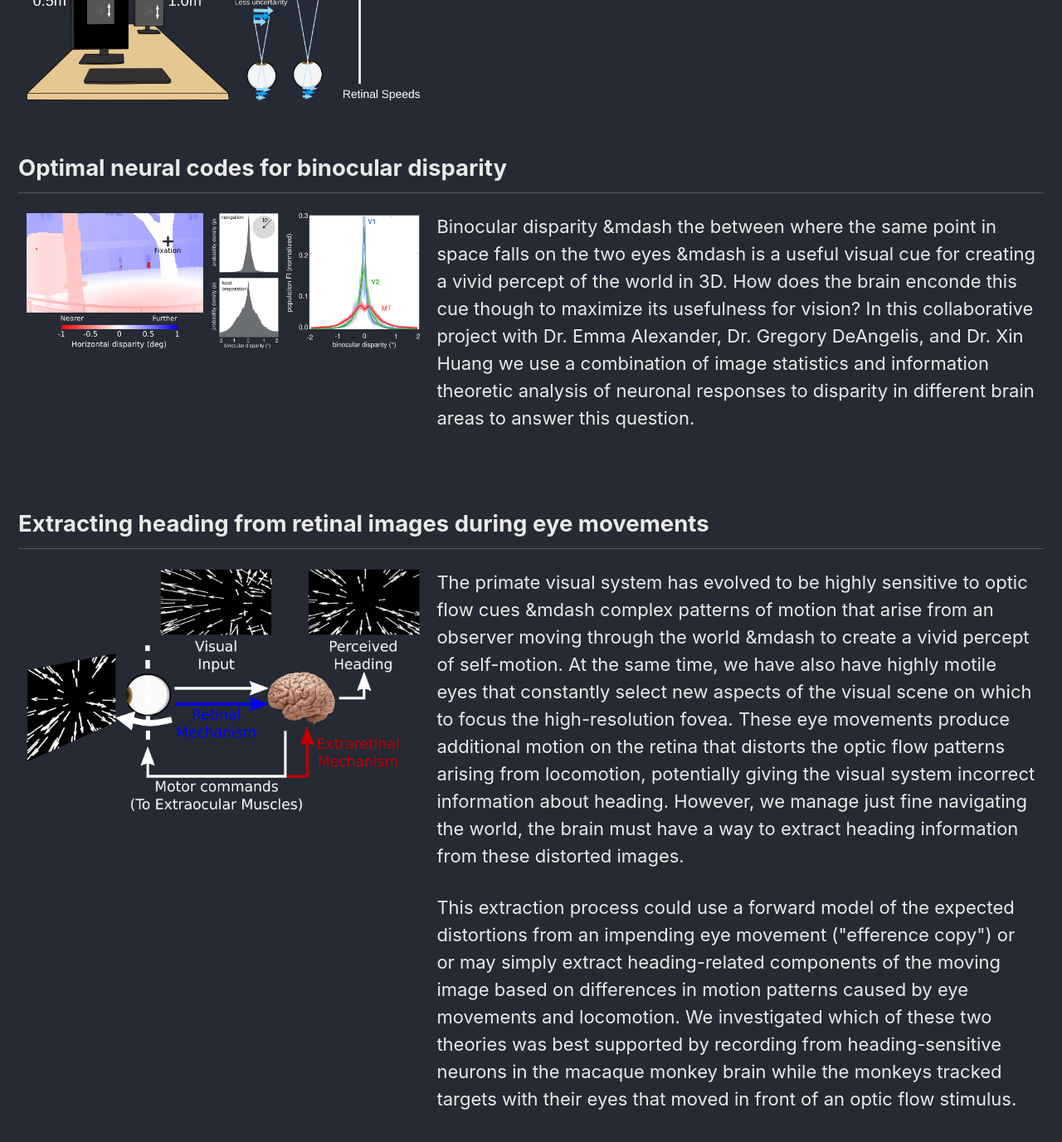
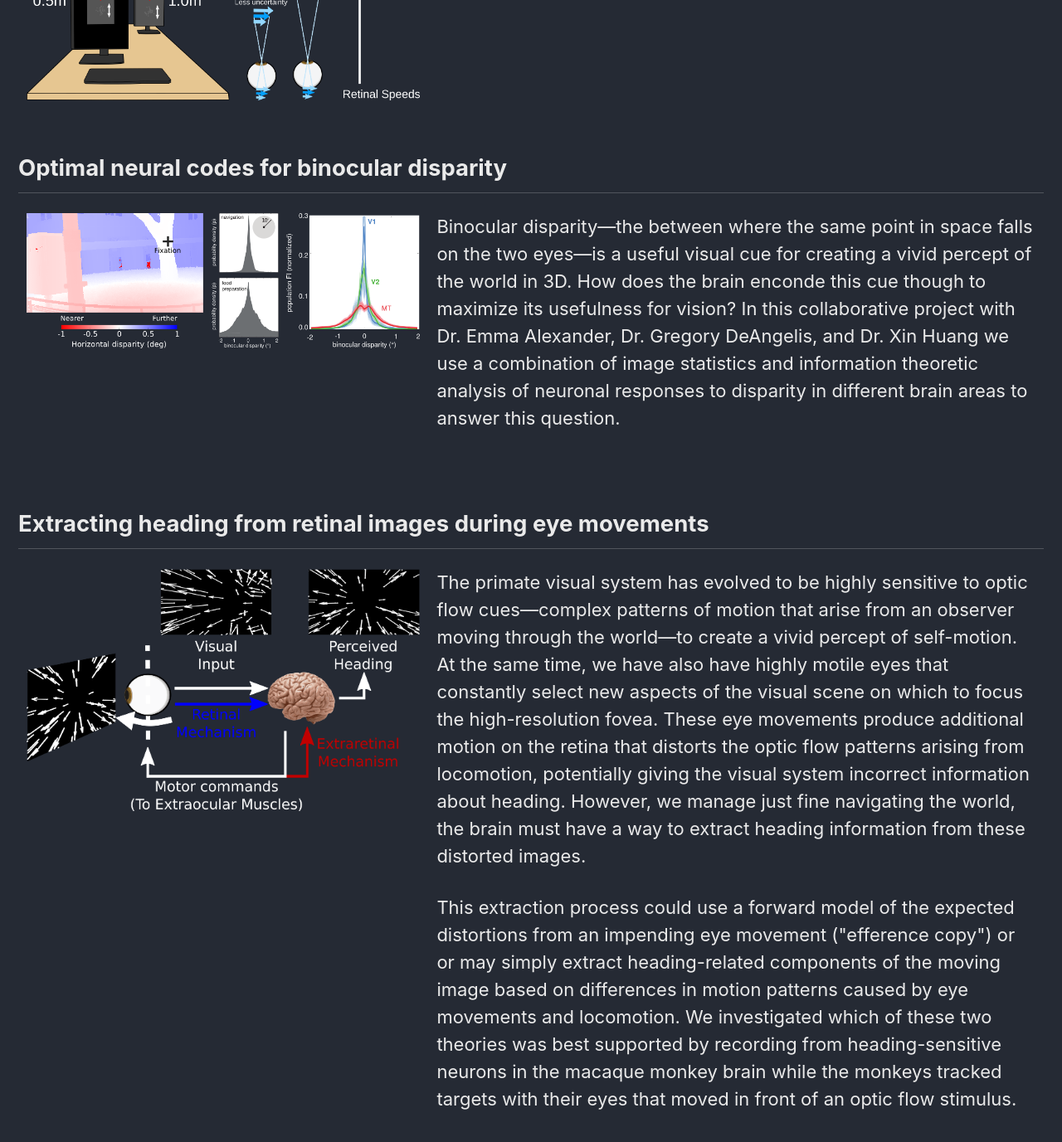
Before and after one commit to tsmanning/tsmanning.github.io, a Jekyll site: the page built from _pages/projects.html, in a window 1280 px wide and 1400 px high, scrolled down 577 px. Shown: the top 1377 px of the window at 83% size. Built offline with Jekyll 4.4.1, drawn with Linux system fonts in a browser that asks for light colours; cached includes are drawn as plain includes.

Commit message:
Page edits

```diff
--- a/_pages/projects.html
+++ b/_pages/projects.html
@@ -76,8 +76,8 @@ intro:
     <img src="/assets/images/DisparityProj.png" alt="proj2" width="600" height="369" class="responsive">
   </div>
   <div class="column right">
-    <p>Binocular disparity &mdash the between where the same point in space falls
-       on the two eyes &mdash is a useful visual cue for creating a vivid percept of the world in 3D.
+    <p>Binocular disparity<span>&#8212;</span>the between where the same point in space falls
+       on the two eyes<span>&#8212;</span>is a useful visual cue for creating a vivid percept of the world in 3D.
        How does the brain enconde this cue though to maximize its usefulness for vision? In this collaborative project
        with Dr. Emma Alexander, Dr. Gregory DeAngelis, and Dr. Xin Huang we use a combination of image statistics and
        information theoretic analysis of neuronal responses to disparity in different brain areas to answer this question.</p>
@@ -91,8 +91,8 @@ intro:
     <img src="/assets/images/HeadingProj.png" alt="proj3" width="600" height="369" class="responsive">
   </div>
   <div class="column right">
-    <p>The primate visual system has evolved to be highly sensitive to optic flow cues &mdash complex patterns of motion
-       that arise from an observer moving through the world &mdash to create a vivid percept of self-motion. At the same time,
+    <p>The primate visual system has evolved to be highly sensitive to optic flow cues<span>&#8212;</span>complex patterns of motion
+       that arise from an observer moving through the world<span>&#8212;</span>to create a vivid percept of self-motion. At the same time,
        we have also have highly motile eyes that constantly select new aspects of the visual scene on which to focus the high-resolution
        fovea. These eye movements produce additional motion on the retina that distorts the optic flow patterns arising from locomotion,
        potentially giving the visual system incorrect information about heading. However, we manage just fine navigating the world, the brain
```
